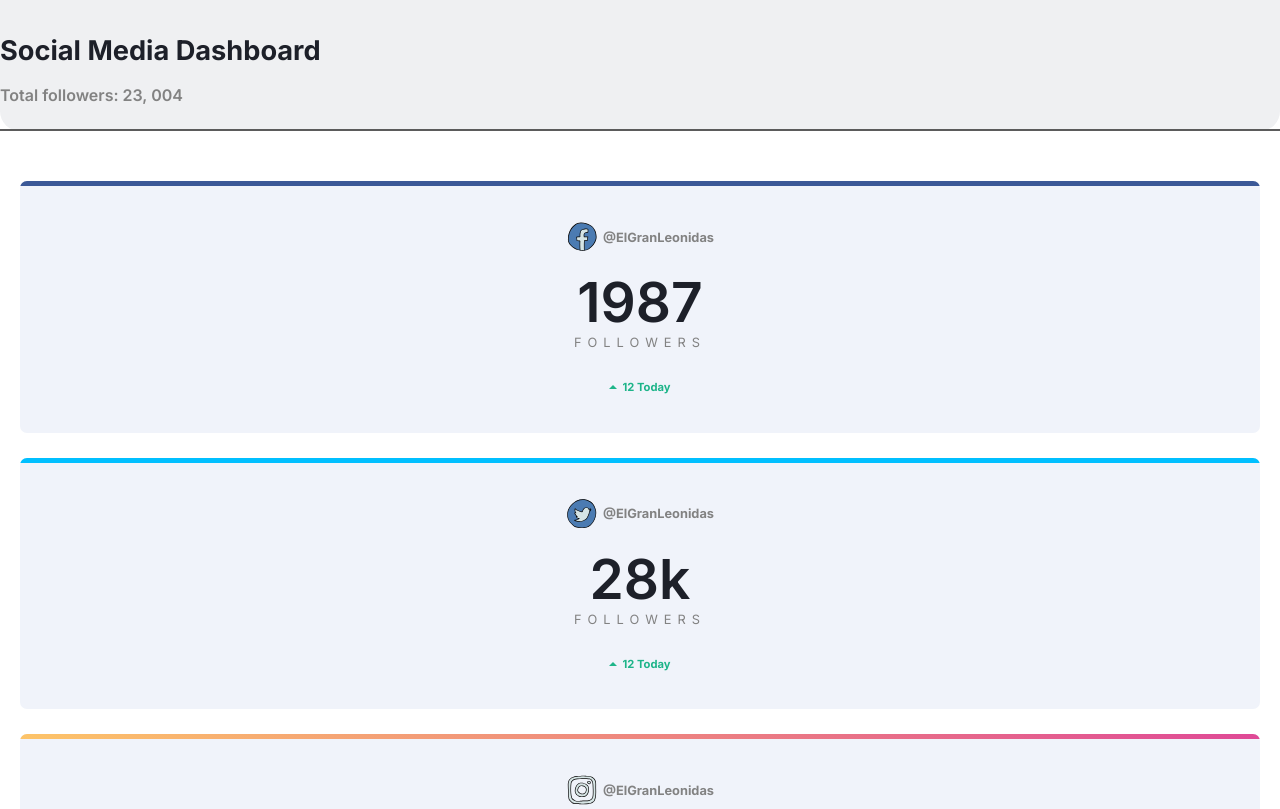
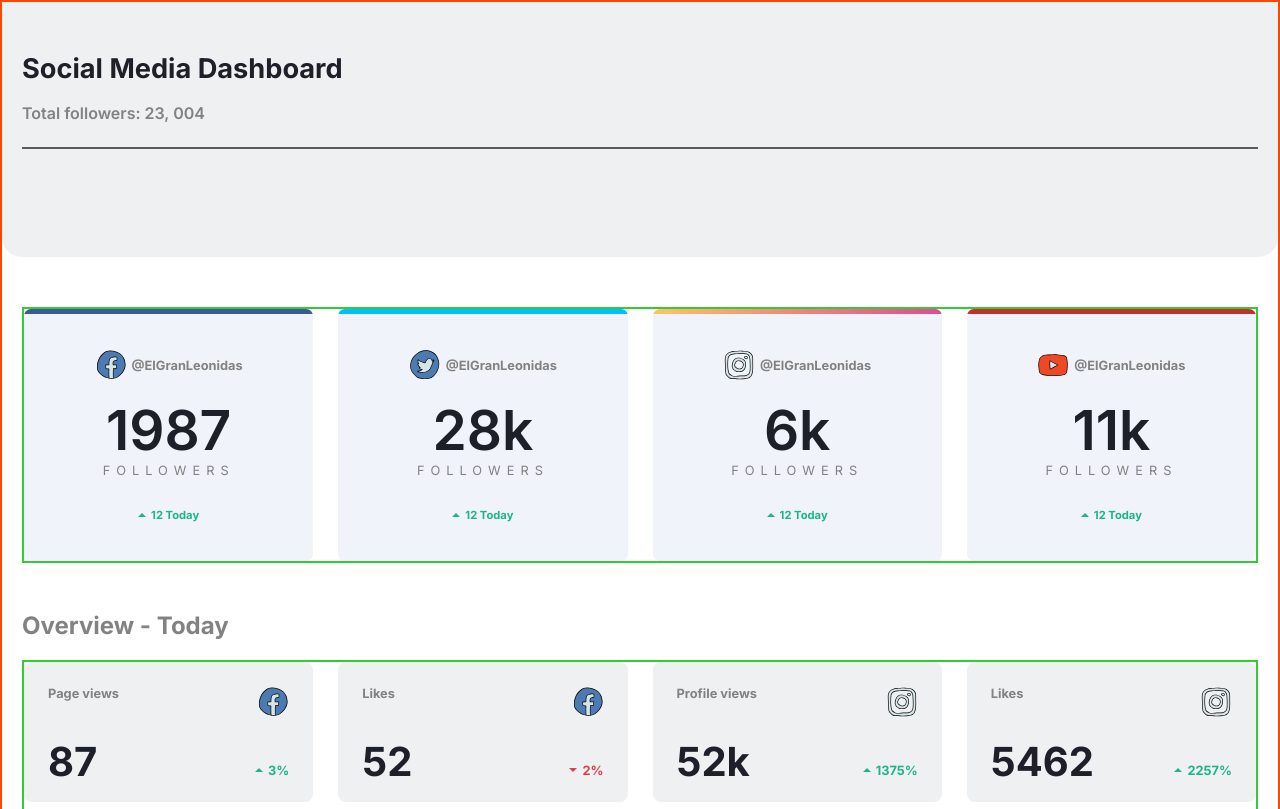
Before and after one commit to Lachicagladiadora/social-media-dashboard, a website built with Vite: page index.html in a window 1280 px wide. Shown: the top 809 px of the page. Built offline with nearby package versions, Linux system fonts and the light colour scheme.

Commit message:
responsive desktop

```diff
--- a/index.html
+++ b/index.html
@@ -11,7 +11,7 @@
   </head>
   <body>
     <header class="header">
-      <div class="wrappper">
+      <div class="wrapper">
         <h1>Social Media Dashboard</h1>
         <p class="total-followers">Total followers: 23, 004</p>
       </div>
@@ -88,9 +88,11 @@
     </section>
 
     <section class="overview">
-      <h2>Overview - Today</h2>
       <div class="wrapper">
+        <h2>Overview - Today</h2>
+
         <div class="grid">
+
           <div class="card-small">
             <p class="card-small-views">Page views</p>
             <p class="card-small-icon">
--- a/style.css
+++ b/style.css
@@ -134,7 +134,8 @@ body{
   /* border: solid 1px orangered;   */
   background-color: #eff0f2;
   border-radius: 0 0 20px 20px;
-  padding-top: 1em;
+  padding-bottom: 100px;
+  padding-top: 2em;
 }
 
 h1{
@@ -310,3 +311,21 @@ h2{
 .card-small-percetage img{
   margin-right: 5px;
 }
+
+
+@media screen and (min-width: 480px) {
+  body{
+    border: solid 2px orangered;
+  }
+
+  .grid{
+    border: solid 2px limegreen;
+    grid-template-columns: 1fr 1fr 1fr 1fr;
+    grid-column-gap: 25px;
+  }
+
+  .wrapper{
+    max-width: 1440px;
+    margin: auto;
+  }
+}
```
